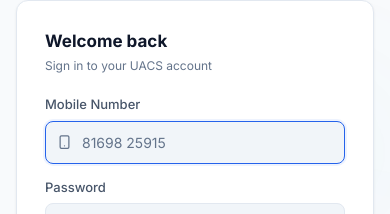
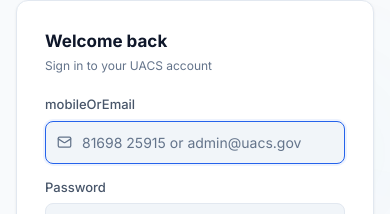
Before and after one commit to Vaibhav-vx/UACS, a React (Vite) app in the folder frontend/: page /login in a window 390 px wide. Shown: the part 332-546 px from the top of the page. Built offline with nearby package versions, Linux system fonts and the light colour scheme.

Commit message:
Final login fix: enabled both mobile and email login for Admins

```diff
--- a/frontend/src/pages/LoginPage.jsx
+++ b/frontend/src/pages/LoginPage.jsx
@@ -148,7 +148,7 @@
     if (searchParams.get('expired') === '1') setLoginError(t('sessionExpired') || 'Your session has expired. Please log in again.');
   }, [navigate, searchParams, t]);
 
-  // Phone auto-formatter (XXXXX XXXXX)
+  // Phone auto-formatter (XXXXX XXXXX) — only for registration
   const formatPhoneNumber = (value) => {
     const cleaned = ('' + value).replace(/\D/g, '').substring(0, 10);
     const match = cleaned.match(/^(\d{1,5})(\d{0,5})$/);
@@ -156,6 +156,17 @@
       return match[2] ? `${match[1]} ${match[2]}` : match[1];
     }
     return cleaned;
+  };
+
+  const handleLoginPhoneChange = (e) => {
+    const val = e.target.value;
+    // If it contains letters or @, don't format it as a phone number
+    if (/[a-zA-Z@]/.test(val)) {
+      setLoginPhone(val);
+    } else {
+      setLoginPhone(formatPhoneNumber(val));
+    }
+    setLoginError('');
   };
 
   // ── Login handler ─────────────────────────────────────
@@ -350,14 +361,13 @@
             <div style={{ display: 'flex', flexDirection: 'column', gap: 14 }}>
               <Field
                 id="login-phone"
-                label={t('mobileNumber') || 'Mobile Number'}
-                icon={Smartphone}
-                type="tel"
+                label={t('mobileOrEmail') || 'Mobile Number or Admin Email'}
+                icon={Mail}
+                type="text"
                 value={loginPhone}
-                onChange={e => { setLoginPhone(formatPhoneNumber(e.target.value)); setLoginError(''); }}
-                placeholder="81698 25915"
+                onChange={handleLoginPhoneChange}
+                placeholder="81698 25915 or admin@uacs.gov"
                 autoFocus
-                autoComplete="tel"
               />
               <Field
                 id="login-password"
```
